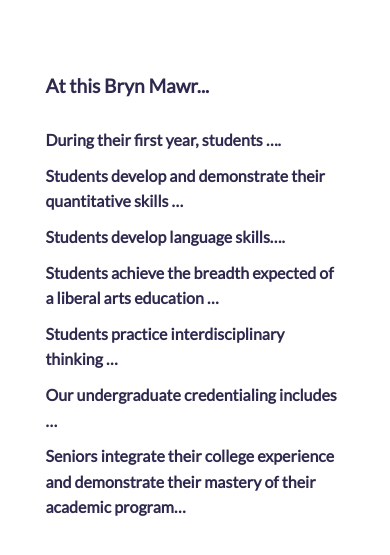
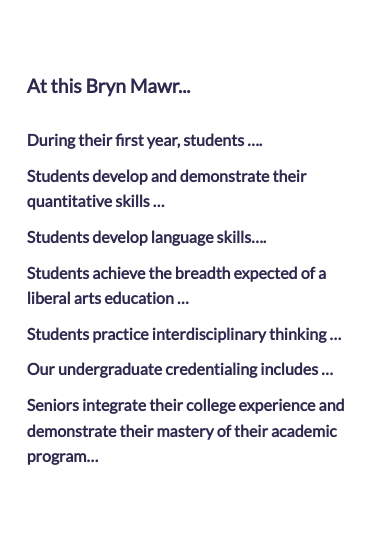
Before and after one commit to digbmc/100-tbbm, a Flask app: page /alumni in a window 390 px wide. Shown: the top 555 px of the page. Run offline with Flask 3, Linux system fonts and the light colour scheme; data that the repository does not hold is empty.

Commit message:
updated styles more

```diff
--- a/static/styles.css
+++ b/static/styles.css
@@ -124,7 +124,11 @@ a {
 
     div.options{
         margin: auto;
-        width: 100%
+        width: 100%;
+    }
+
+    div.alum{
+        width:90%;
     }
 
     header {
```
